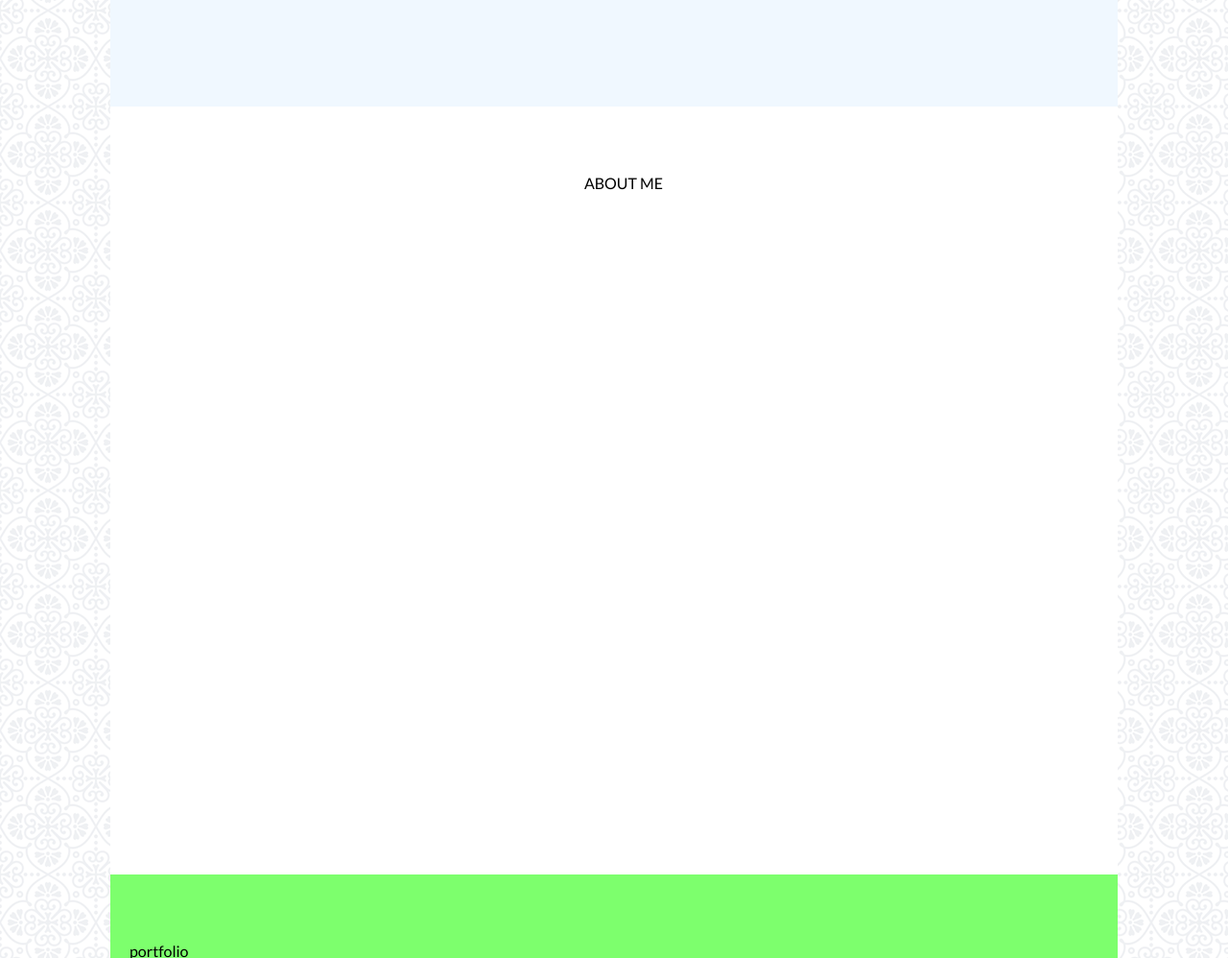
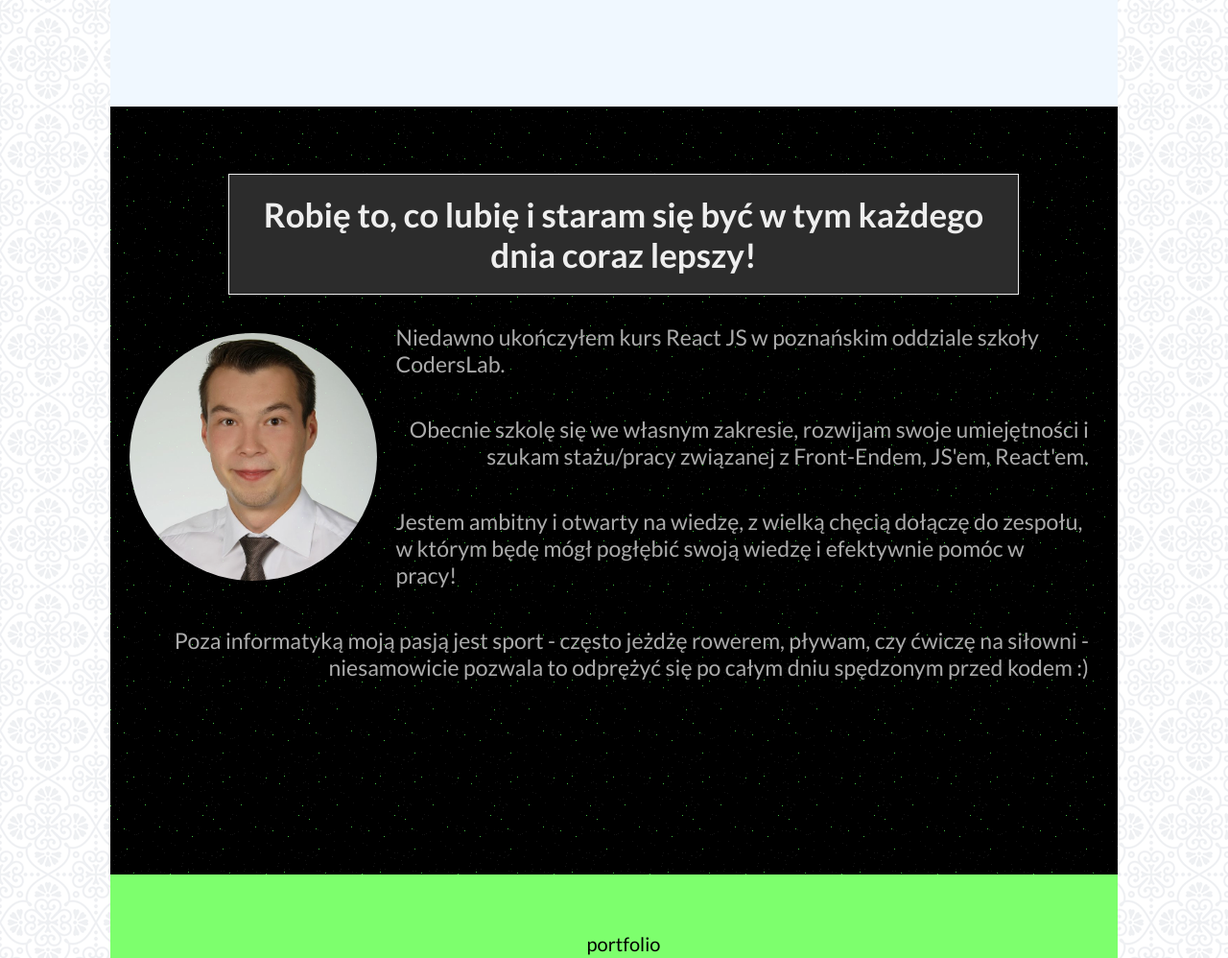
Before and after one commit to BorochAdam/adamboroch.pl, a plain HTML site: page index.html in a window 1280 px wide. Shown: the part 689-1687 px from the top of the page at 96% size. Drawn offline with Linux system fonts and the light colour scheme.

Commit message:
done 'about me'

```diff
--- a/css/style.css
+++ b/css/style.css
@@ -42,6 +42,7 @@ body{
     align-items: center;
     padding-left: 50px;
     line-height: 250%;
+    color: #26A69A;
 }
 .left-side{
     font-size: 38px;
@@ -65,26 +66,30 @@ body{
 
 .capital{
     font-size: 60px;
-
+    color: #ff5260;
+    font-weight: bold;
 }
 .imprint{
     text-decoration: underline;
     line-height: 1.2em;
     font-weight: bold;
+    color: #a63b8d;
 }
 
 .container{
     width: 1050px;
     margin: 0 auto;
     min-height: 100vh;
-    padding: 70px 0 0 20px;
+    padding: 60px 0 0 20px;
 }
 .container-header{
     text-align: center;
+    font-size: 20px;
+
 }
 .header-menu{
     background: #d95267;
-    padding: 10px 0;
+    padding: 2px 0;
     width: 100%;
     text-align: center;
     border-top: 1px solid #751b1b;
@@ -134,14 +139,15 @@ ul > li:first-child{
 }
 
 ul > li:hover{
-    background-color: #cf6969;
+    background-color: #fc7f91;
 }
 ul > li:hover > a {
-    color: #451717;
+    color: #b63440;
 }
 
 .about-me{
-    background-color: white;
+    background-image: url("../images/darkness.png");
+    background-attachment: fixed;
 }
 
 .portfolio{
@@ -155,3 +161,43 @@ ul > li:hover > a {
 footer{
     background-color: #1d39ff;
 }
+
+.my-photo{
+    margin-top: 30px;
+    margin-right: 20px;
+    width: 25%;
+    height: auto;
+    border-radius: 50%;
+    float: left;
+    opacity: 0.9;
+}
+/*photo clearfix*/
+.my-photo::before, .my-photo::after{
+    content: "";
+    display: block;
+    clear: both;
+}
+
+.about-me h3{
+    color: #eeeeee;
+    text-align: center;
+    padding: 20px 0;
+    font-weight: bold;
+    font-size: 35px;
+    border: 1px solid #ebebeb;
+    background-color: #2c2c2c;
+    width: 80%;
+    margin: 10px auto;
+}
+.about-me .container-header{
+    color: white;
+}
+.about-me p{
+    color: #ababab;
+    padding: 20px 30px;
+    font-size: 23px;
+}
+
+.about-me p:nth-of-type(2n){
+   text-align: right;
+}
--- a/index.html
+++ b/index.html
@@ -47,18 +47,42 @@
     </div>
 </header>
         <div class="about-me container" id="about-me">
+            <h3>
+                Robię to, co lubię i staram się być w tym każdego dnia coraz lepszy!
+            </h3>
+            <img
+                src="images/cv_foto.JPG"
+                class="my-photo"
+                alt="My photo"
+            >
+            <p>
+                Niedawno ukończyłem kurs React JS w poznańskim oddziale szkoły CodersLab.
+            </p>
+            <p>
+                Obecnie szkolę się we własnym zakresie, rozwijam swoje umiejętności i szukam stażu/pracy związanej z Front-Endem, JS'em, React'em.
+            </p>
+            <p>
+                Jestem ambitny i otwarty na wiedzę, z wielką chęcią dołączę do zespołu, w którym będę mógł pogłębić swoją wiedzę i efektywnie pomóc w pracy!
+            </p>
+            <p>
+                Poza informatyką moją pasją jest sport - często jeżdżę rowerem, pływam, czy ćwiczę na siłowni - niesamowicie pozwala to odprężyć się po całym dniu spędzonym przed kodem :)
+            </p>
+        </div>
+        <div class="portfolio container" id="projects">
             <div class="container-header">
-                ABOUT ME
+                portfolio
             </div>
         </div>
-        <div class="portfolio container" id="projects">
-            portfolio
-        </div>
         <div class="technologies container" id="technologies">
-            TECHNOLOGIES
+            <div class="container-header">
+                TECHNOLOGIES
+            </div>
         </div>
         <footer id="contact" class="container">
-            CONTACT
+            <div class="container-header">
+                CONTACT
+            </div>
+            </div>
         </footer>
 
 
```
Also changed, not shown: images/crayons.jpg (deleted), images/cv_foto.JPG (added), images/darkness.png (added), images/pink_dust.png (added), images/tex2res4.png (added).
